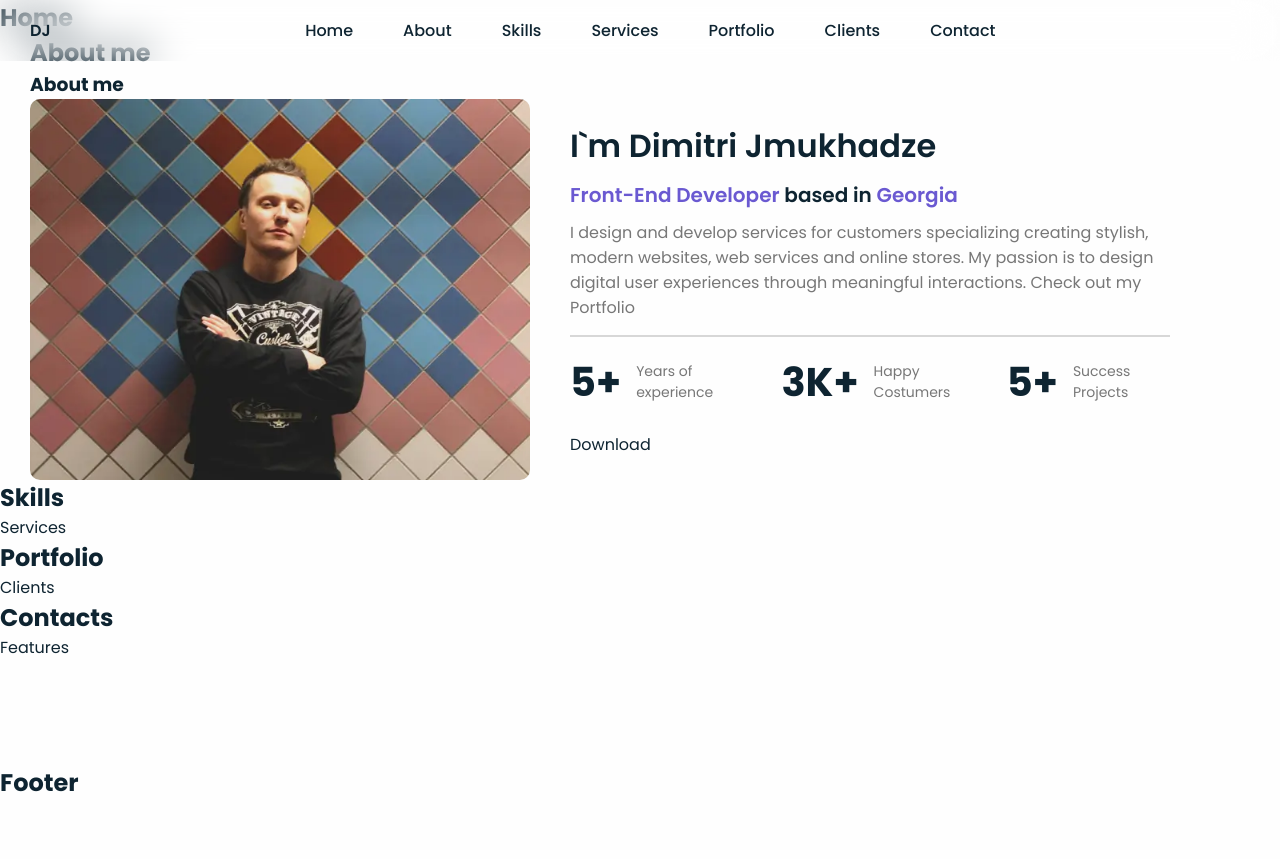
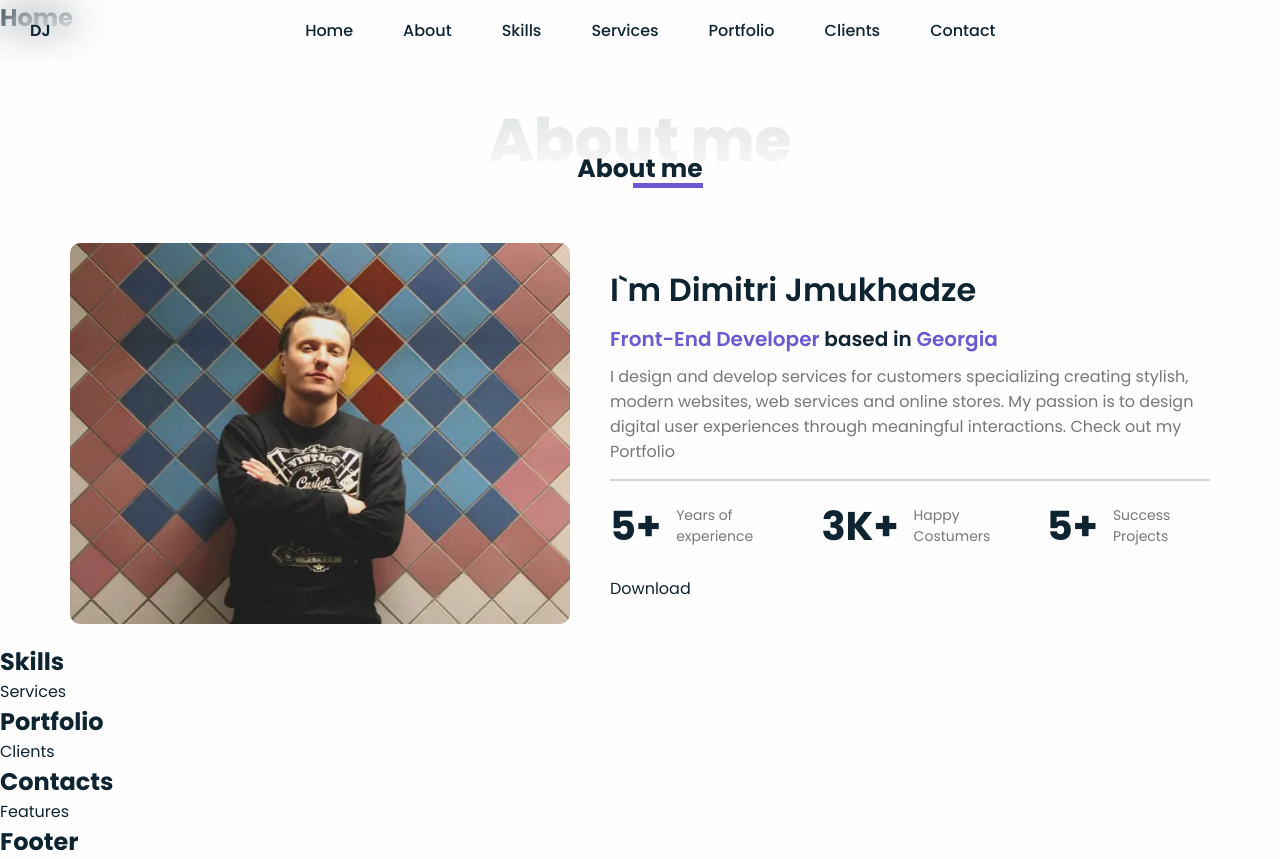
Before and after one commit to iScreAmn/react-portfolio, a React (Vite) app: page / in a window 1280 px wide. Before the commit the page ends 800 px from the top, so only its background shows below. Built offline with nearby package versions, Linux system fonts and the light colour scheme.

Commit message:
Add reusable styles for consistency

```diff
--- a/src/index.css
+++ b/src/index.css
@@ -103,6 +103,7 @@ body {
   padding: 0 15px;
 }
 
+
 ul {
   list-style: none;
 }
@@ -203,3 +204,43 @@ img {
 main {
   flex: 1;
 }
+
+.section {
+  position: relative;
+  width: 100%;
+  margin: 0 auto;
+  padding: 60px 0 20px;
+}
+
+.flex-center{
+  display: flex;
+  flex-direction: column;
+  align-items: center;
+}
+
+.inner-title{
+  font-size: 60px;
+  font-weight: 800;
+  margin-bottom: 20px;
+  background: linear-gradient(to top, transparent 0%, var(--first-color) 70%);
+  -webkit-background-clip: text;
+  -webkit-text-fill-color: transparent;
+  opacity: .1;
+}
+
+.inner-subtitle {
+  position: relative;
+  font-size: 25px;
+  font-weight: 700;
+  transform: translateY(-55px);
+}
+
+.inner-subtitle::before {
+  content: "";
+  position: absolute;
+  width: 70px;
+  height: 5px;
+  right: 0;
+  bottom: 0;
+  background: var(--second-color);
+}
```
